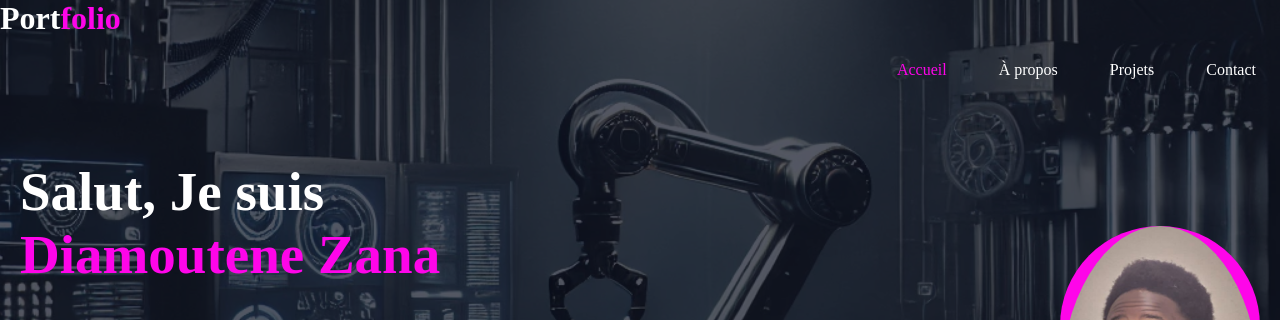
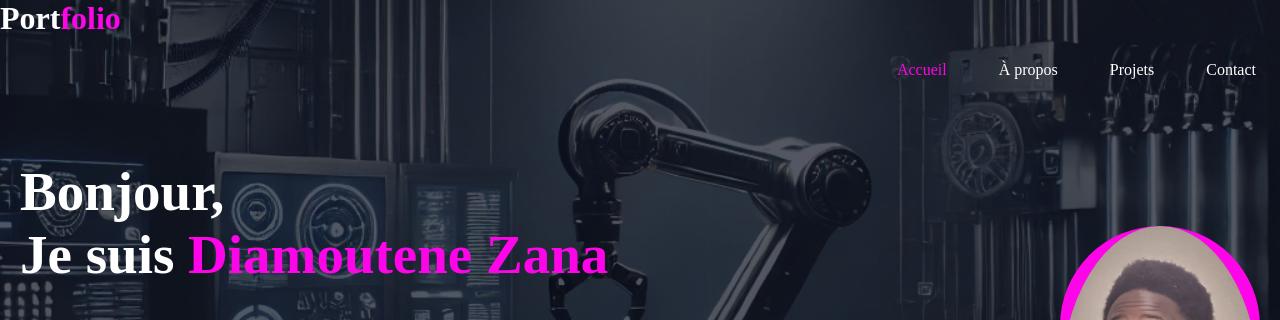
Before and after one commit to Diamoutene1/site, a plain HTML site: page index.html in a window 1280 px wide. Shown: the top 320 px of the page. Drawn offline with Linux system fonts and the light colour scheme.

Commit message:
Description des modifications

```diff
--- a/index.html
+++ b/index.html
@@ -20,7 +20,8 @@
 
     <div class="container">
         <div class="text">
-            <h1>Salut, Je suis <span>Diamoutene Zana</span></h1>
+            <h1>Bonjour, <br>
+                Je suis <span>Diamoutene Zana</span></h1>
             <h2>Étudiant en BUT GEII</h2>
             <p>Actuellement en première année du BUT Génie Électrique et Informatique Industrielle (GEII), je me spécialise en tant qu'Automaticien et Informaticien Industriel. Passionné par les systèmes automatisés et les technologies industrielles, je me prépare à créer des solutions innovantes pour le secteur industriel.</p>
             <a href="#" class="btn">Télécharger mon CV</a>
```
